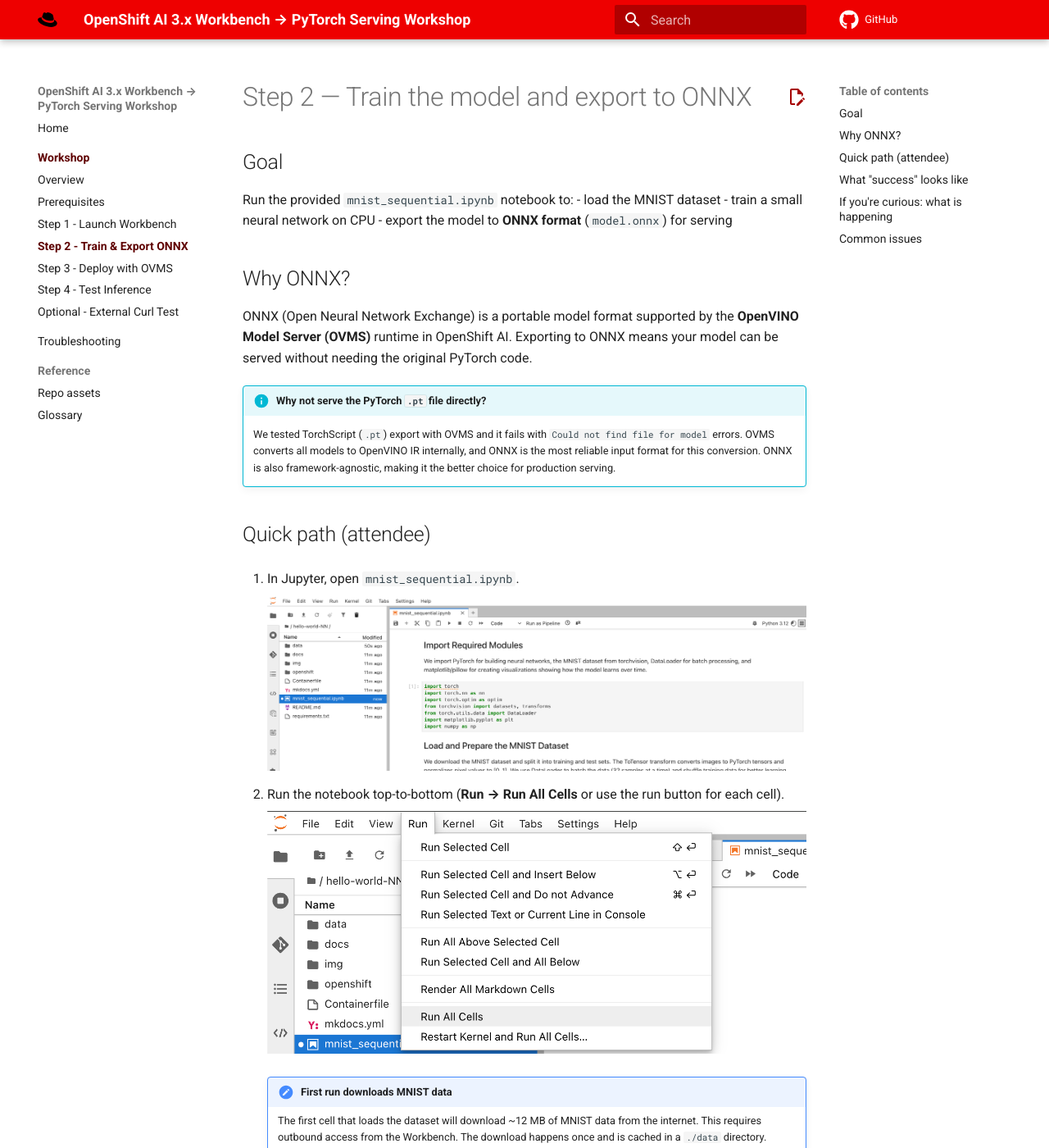
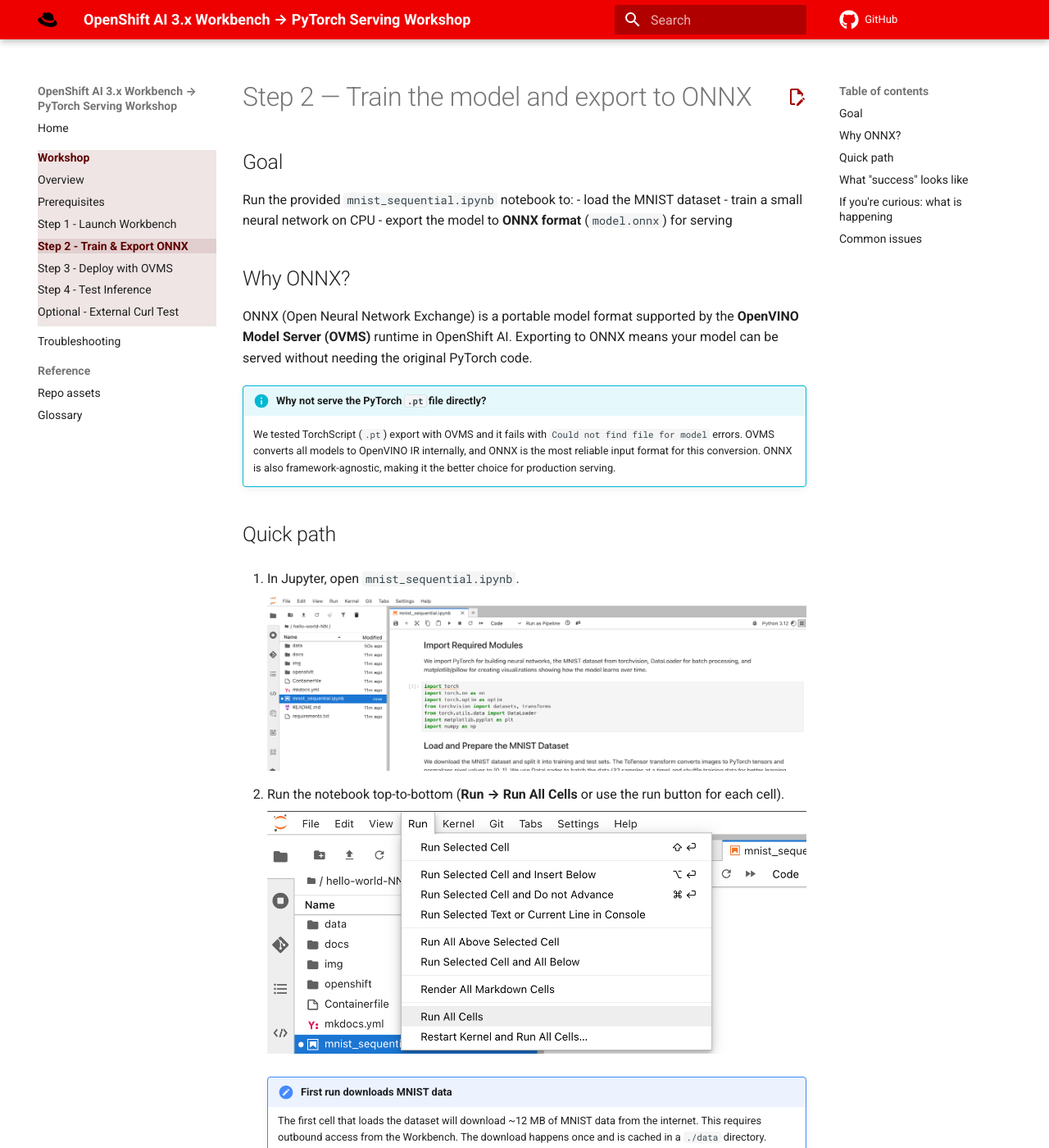
Before and after one commit to rh-aiservices-bu/hello-world-NN, an MkDocs documentation site: the page built from docs/lab/03-train-export.md, in a window 1280 px wide and 1400 px high. Shown: the whole window at 82% size. Built offline with MkDocs 1.6.1 and Material for MkDocs 9.7.7, drawn with Linux system fonts in a browser that asks for light colours; comment, search, counter and statistics services are not loaded.

Commit message:
update general style content

```diff
--- a/docs/lab/03-train-export.md
+++ b/docs/lab/03-train-export.md
@@ -12,7 +12,7 @@ ONNX (Open Neural Network Exchange) is a portable model format supported by the
 !!! info "Why not serve the PyTorch `.pt` file directly?"
     We tested TorchScript (`.pt`) export with OVMS and it fails with `Could not find file for model` errors. OVMS converts all models to OpenVINO IR internally, and ONNX is the most reliable input format for this conversion. ONNX is also framework-agnostic, making it the better choice for production serving.
 
-## Quick path (attendee)
+## Quick path
 1. In Jupyter, open `mnist_sequential.ipynb`.
 
     ![Opening the notebook in JupyterLab](../assets/open-notebook.png)
--- a/docs/stylesheets/custom.css
+++ b/docs/stylesheets/custom.css
@@ -7,28 +7,45 @@
   background-color: #ee0000 !important;
 }
 
-/* Active/selected navigation item */
-.md-nav__item--active > .md-nav__link {
+/* Active/selected navigation item - dark red */
+.md-nav__item--active > .md-nav__link,
+.md-nav__link--active,
+.md-nav__item .md-nav__link--active {
   color: #5f0000 !important;
+  font-weight: bold;
 }
 
-/* Navigation link hover */
-.md-nav__link:hover {
+/* Sidebar navigation items - selected background */
+.md-nav__item--active {
+  background-color: rgba(95, 0, 0, 0.1) !important;
+}
+
+/* Navigation link hover - medium red */
+.md-nav__link:hover,
+.md-nav__item .md-nav__link:hover {
   color: #a60000 !important;
 }
 
-/* Primary color for links */
+/* Primary color for links in content */
 .md-typeset a {
   color: #a60000 !important;
 }
 
-/* Current/active page in navigation */
-.md-nav__link--active {
+.md-typeset a:hover {
   color: #5f0000 !important;
-  font-weight: bold;
 }
 
 /* Code copy button and other interactive elements hover */
 .md-clipboard:hover {
   color: #a60000 !important;
 }
+
+/* Tab navigation active state */
+.md-tabs__link--active {
+  color: #5f0000 !important;
+}
+
+/* Focus states */
+.md-nav__link:focus {
+  color: #5f0000 !important;
+}
```
